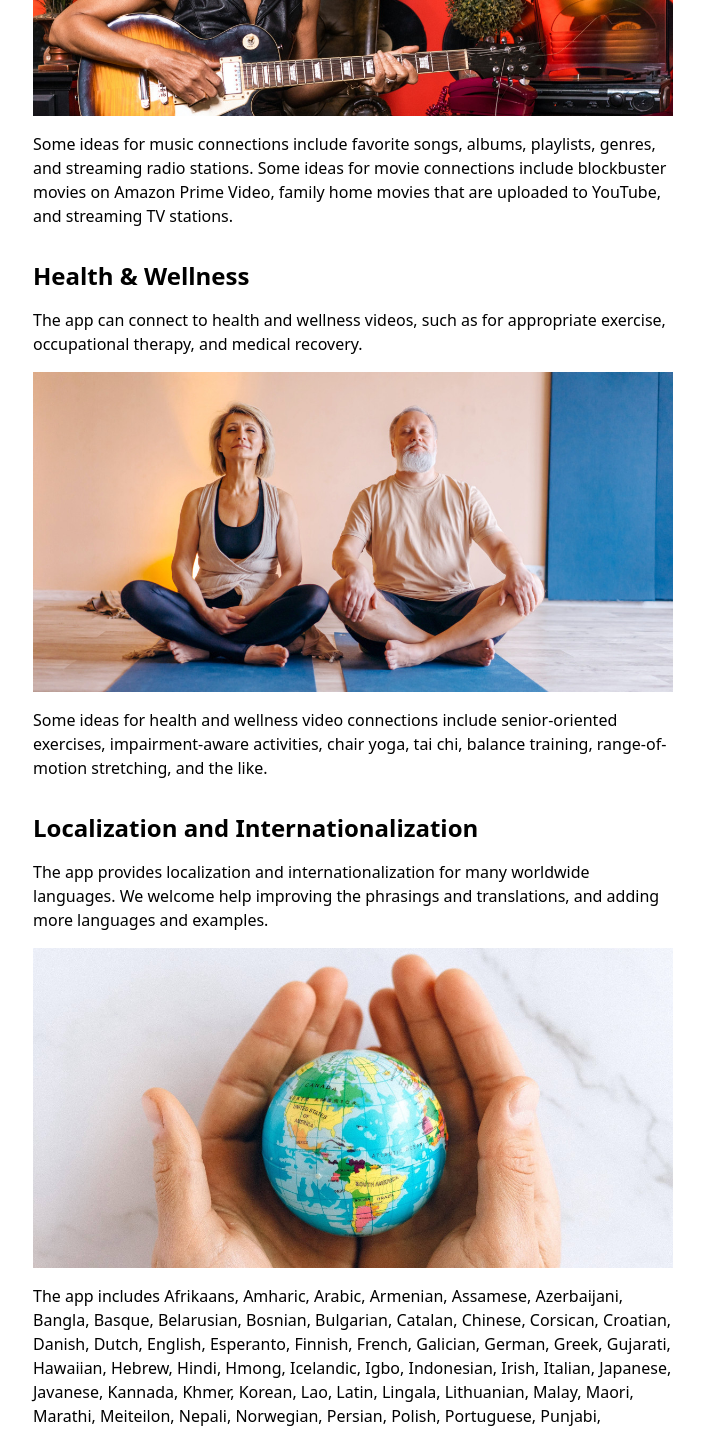
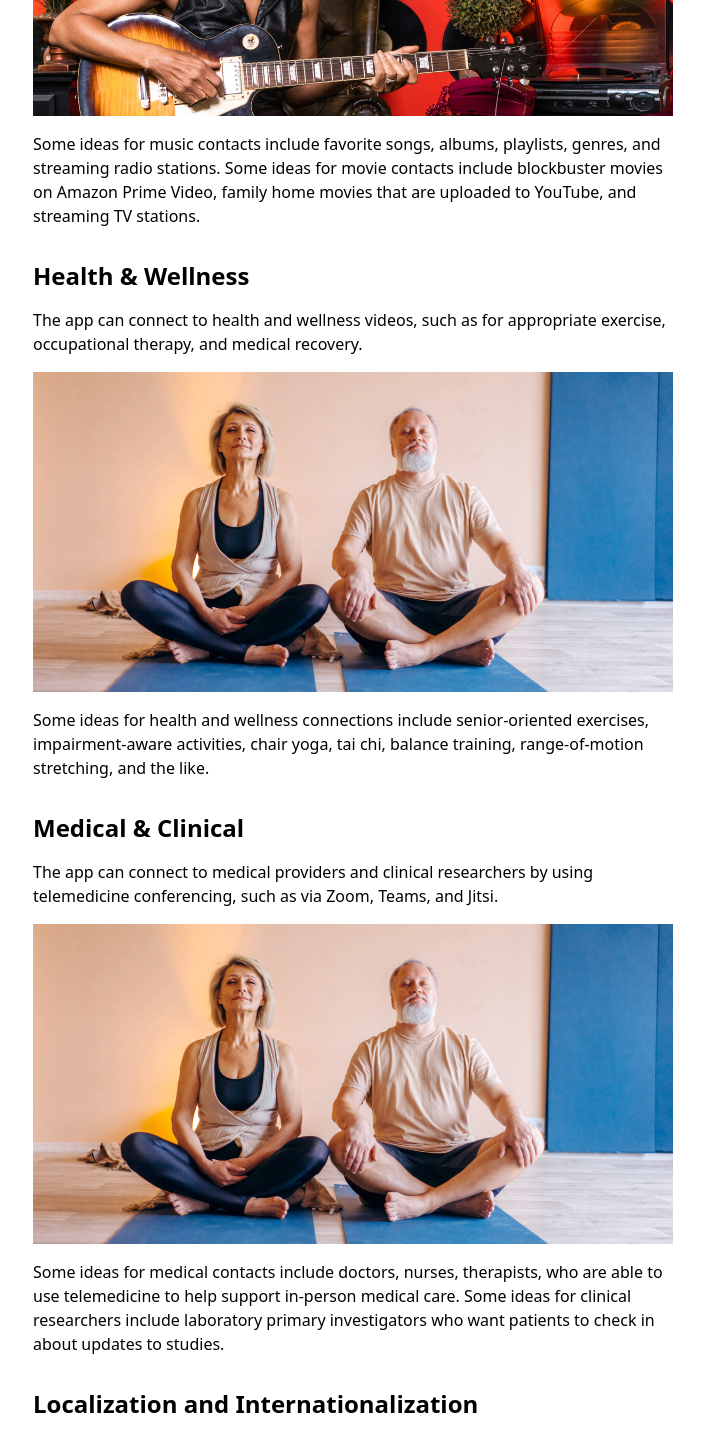
Before and after one commit to BoldContacts/boldcontacts-site-as-sveltekit, a SvelteKit app: page / in a window 1280 px wide. Shown: the part 3200-4632 px from the top of the page, without its empty margins (287-991 px from the left). Built offline with nearby package versions, Linux system fonts and the light colour scheme.

Commit message:
Add medical & clinical

```diff
--- a/src/routes/+page.svelte
+++ b/src/routes/+page.svelte
@@ -60,7 +60,7 @@
 
 <img src="/assets/pexels/pexels-rdne-stock-project-7020687@1200x600.jpg" alt="Person playing guitar with records and a record player" loading="lazy">
 
-<p>Some ideas for music connections include favorite songs, albums, playlists, genres, and streaming radio stations. Some ideas for movie connections include blockbuster movies on Amazon Prime Video, family home movies that are uploaded to YouTube, and streaming TV stations.</p>
+<p>Some ideas for music contacts include favorite songs, albums, playlists, genres, and streaming radio stations. Some ideas for movie contacts include blockbuster movies on Amazon Prime Video, family home movies that are uploaded to YouTube, and streaming TV stations.</p>
 
 
 <h2>Health &amp; Wellness</h2>
@@ -69,7 +69,16 @@
 
 <img src="/assets/pexels/pexels-mikhail-nilov-7500699@1200x600.jpg" alt="People exercising" loading="lazy">
 
-<p>Some ideas for health and wellness video connections include senior-oriented exercises, impairment-aware activities, chair yoga, tai chi, balance training, range-of-motion stretching, and the like.</p>
+<p>Some ideas for health and wellness connections include senior-oriented exercises, impairment-aware activities, chair yoga, tai chi, balance training, range-of-motion stretching, and the like.</p>
+
+
+<h2>Medical &amp; Clinical</h2>
+
+<p>The app can connect to medical providers and clinical researchers by using telemedicine conferencing, such as via Zoom, Teams, and Jitsi.</p>
+
+<img src="/assets/pexels/pexels-mikhail-nilov-7500699@1200x600.jpg" alt="People exercising" loading="lazy">
+
+<p>Some ideas for medical contacts include doctors, nurses, therapists, who are able to use telemedicine to help support in-person medical care. Some ideas for clinical researchers include laboratory primary investigators who want patients to check in about updates to studies.</p>
 
 
 <h2>Localization and Internationalization</h2>
```
